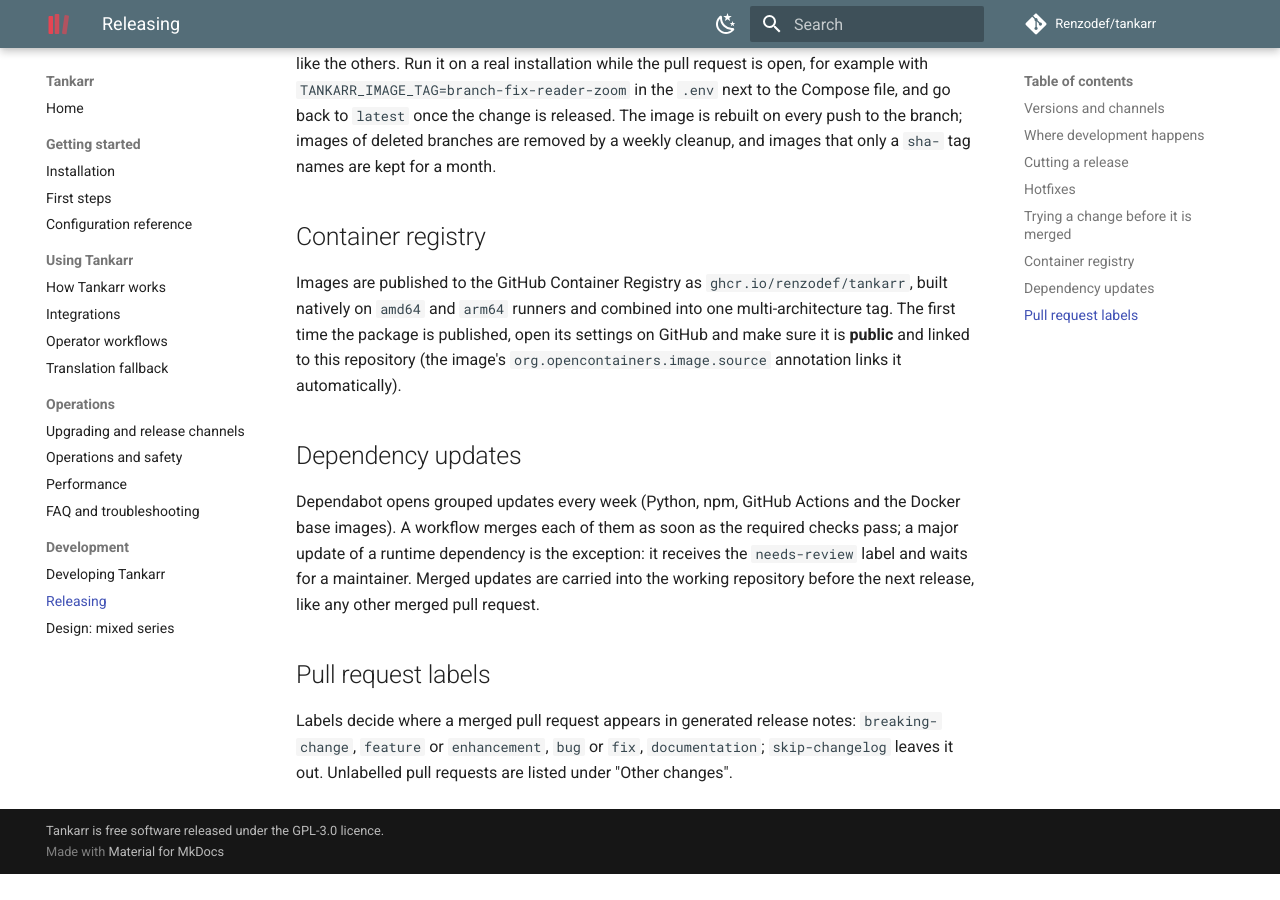
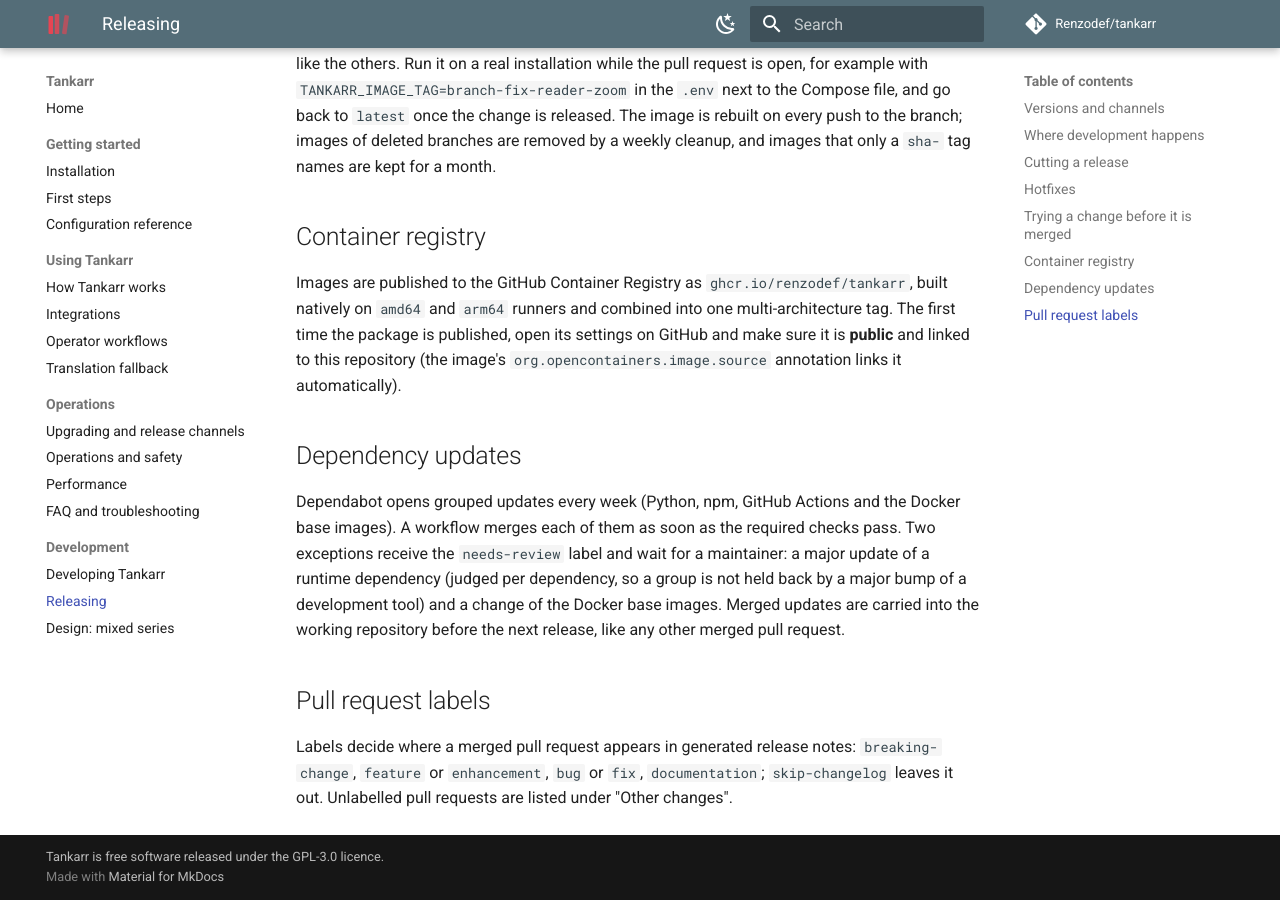
Before and after one commit to Renzodef/tankarr, an MkDocs documentation site: the page built from docs/releases.md, in a window 1280 px wide and 900 px high, scrolled down 2070 px. Built offline with MkDocs 1.6.1 and Material for MkDocs 9.7.7, drawn with Linux system fonts in a browser that asks for light colours; comment, search, counter and statistics services are not loaded; before the commit the page ends 2944 px from its top, so only the background shows below that.

Commit message:
Judge Dependabot groups per dependency (#8)
A grouped update was held back because one member, a development tool,
had a major bump while the runtime dependencies were minor. The decision
now looks at each updated dependency: only a major update of a runtime
dependency, or a base image change, waits for a maintainer. An already
mergeable pull request, for which auto-merge cannot be enabled, is
merged
directly.

```diff
--- a/docs/releases.md
+++ b/docs/releases.md
@@ -101,8 +101,10 @@
 
 Dependabot opens grouped updates every week (Python, npm, GitHub Actions and
 the Docker base images). A workflow merges each of them as soon as the
-required checks pass; a major update of a runtime dependency is the
-exception: it receives the `needs-review` label and waits for a maintainer.
+required checks pass. Two exceptions receive the `needs-review` label and
+wait for a maintainer: a major update of a runtime dependency (judged per
+dependency, so a group is not held back by a major bump of a development
+tool) and a change of the Docker base images.
 Merged updates are carried into the working repository before the next
 release, like any other merged pull request.
 
```
Also changed, not shown: 1 other file.
